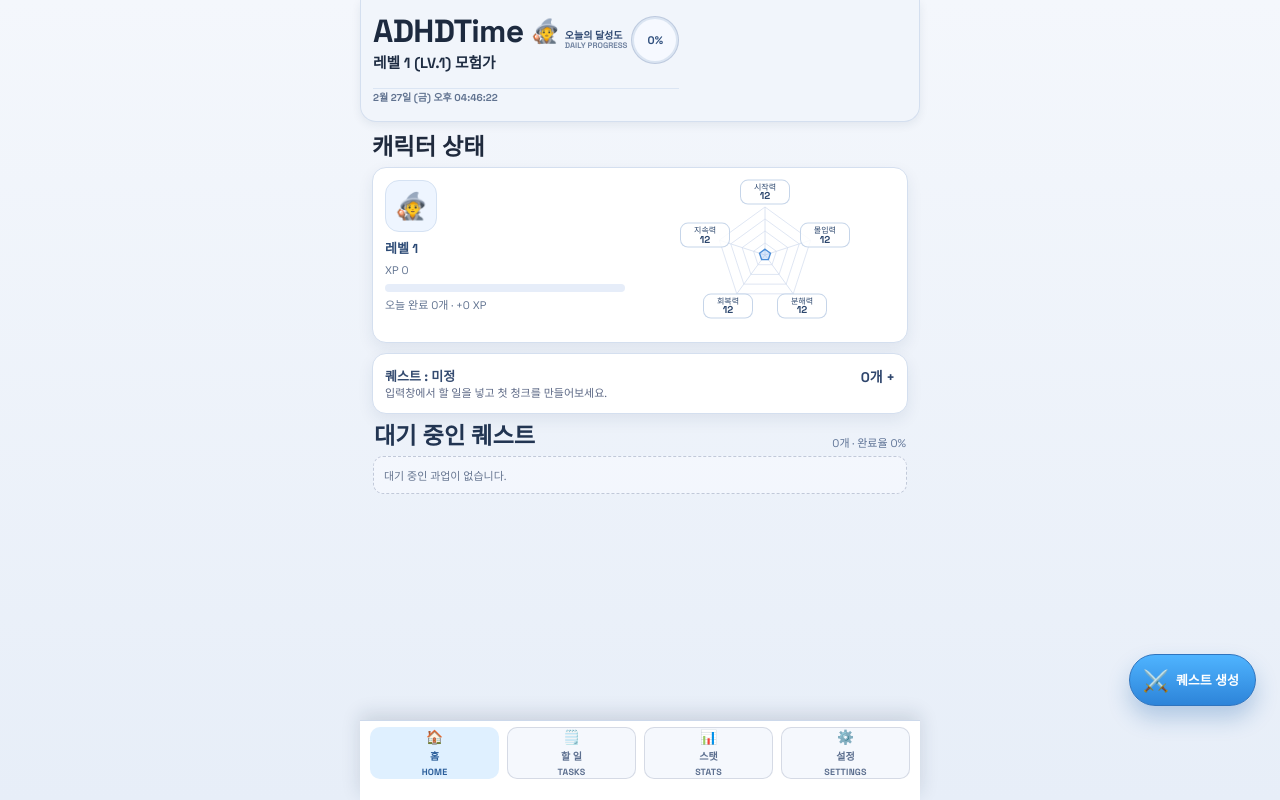
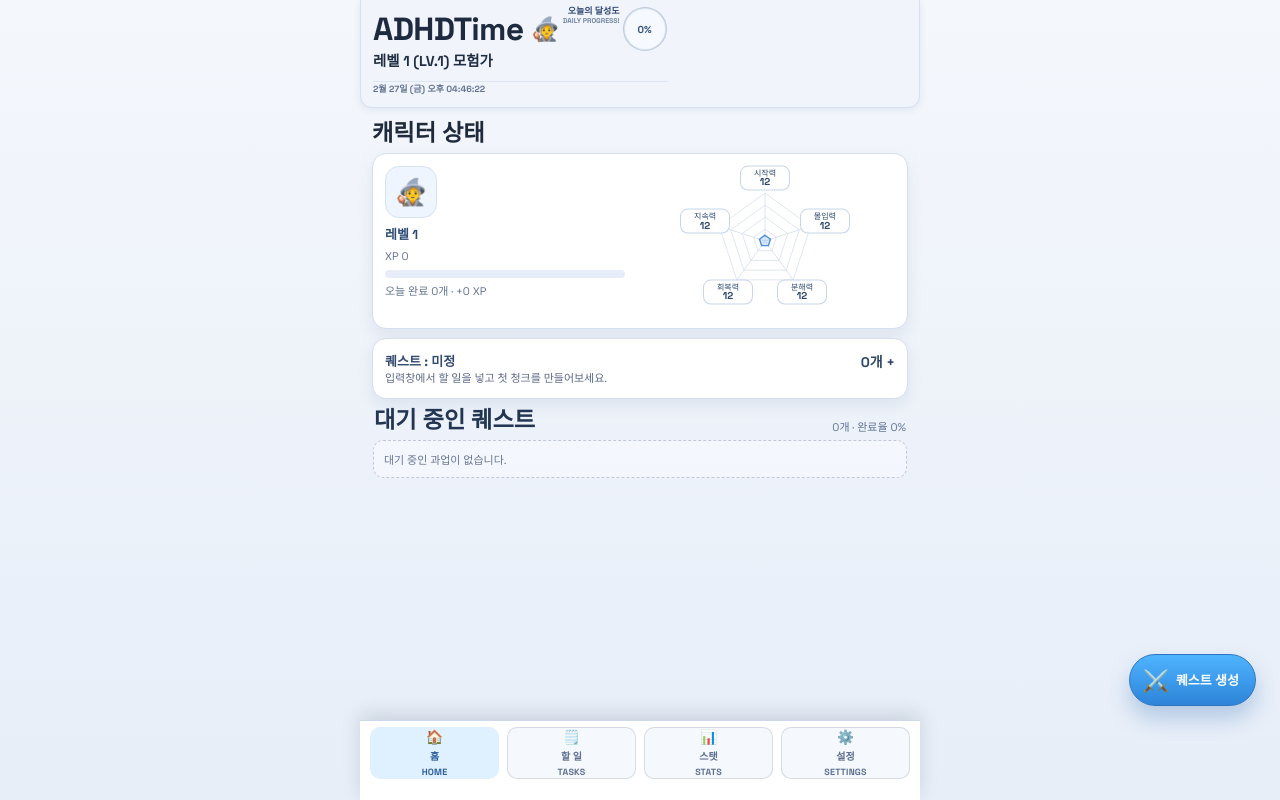
Before and after one commit to sphacker83/adhdtime, a Next.js app: page / in a window 1280 px wide. Built offline with nearby package versions, Linux system fonts and the light colour scheme; a web font is replaced by a local one.

Commit message:
style(mvp): fine tune header parity with main_ui reference

```diff
--- a/features/mvp/components/mvp-dashboard.module.css
+++ b/features/mvp/components/mvp-dashboard.module.css
@@ -1912,7 +1912,7 @@
 
 .shell {
   --layout-max-width: 560px;
-  --header-height: 118px;
+  --header-height: 104px;
   --tab-height: 78px;
   min-height: 100dvh;
   padding: 0 0 calc(var(--tab-height) + env(safe-area-inset-bottom) + 14px);
@@ -1930,27 +1930,29 @@
   width: min(var(--layout-max-width), 100%);
   margin: 0 auto;
   min-height: calc(var(--header-height) + env(safe-area-inset-top));
-  padding: calc(8px + env(safe-area-inset-top)) 12px 8px;
-  border-radius: 0 0 16px 16px;
+  padding: calc(6px + env(safe-area-inset-top)) 12px 6px;
+  border-radius: 0 0 12px 12px;
   border: 1px solid #d4dfef;
   border-top: 0;
   background: #f1f5fb;
-  box-shadow: 0 3px 10px rgba(27, 47, 82, 0.08);
+  box-shadow: 0 2px 8px rgba(27, 47, 82, 0.08);
   display: grid;
   grid-template-rows: auto auto;
-  gap: 6px;
+  gap: 4px;
   z-index: 20;
 }
 
 .topBarMain {
   display: grid;
   grid-template-columns: minmax(0, 1fr) auto;
-  align-items: center;
-  gap: 6px;
+  align-items: start;
+  gap: 4px;
 }
 
 .titleGroup {
   min-width: 0;
+  display: grid;
+  gap: 1px;
 }
 
 .brandTitle {
@@ -1958,7 +1960,7 @@
   display: inline-flex;
   align-items: center;
   gap: 7px;
-  font-size: clamp(1.65rem, 7vw, 2rem);
+  font-size: clamp(1.58rem, 6.4vw, 1.9rem);
   line-height: 1;
   font-weight: 800;
   letter-spacing: -0.02em;
@@ -1972,8 +1974,8 @@
 }
 
 .levelSummary {
-  margin: 1px 0 0;
-  font-size: 0.92rem;
+  margin: 0;
+  font-size: 0.9rem;
   line-height: 1.15;
   font-weight: 700;
   color: #1f2d43;
@@ -1985,44 +1987,45 @@
 
 .progressGroup {
   display: inline-flex;
-  align-items: center;
+  align-items: flex-start;
   justify-content: flex-end;
-  gap: 4px;
+  gap: 3px;
+  padding-top: 1px;
 }
 
 .progressTitle {
   margin: 0;
   display: grid;
-  justify-items: start;
-  text-align: left;
-  font-size: 10px;
+  justify-items: end;
+  text-align: right;
+  font-size: 9px;
   line-height: 1.1;
   font-weight: 800;
   color: #314a72;
 }
 
 .progressTitle span {
-  font-size: 8px;
+  font-size: 7px;
   color: #7284a1;
 }
 
 .progressRing {
-  width: 48px;
-  height: 48px;
+  width: 44px;
+  height: 44px;
   border-radius: 999px;
-  padding: 3px;
+  padding: 2px;
   flex: none;
 }
 
 .progressRingInner strong {
-  font-size: 11px;
+  font-size: 10px;
 }
 
 .headerDateTime {
   margin: 0;
-  padding-top: 3px;
+  padding-top: 2px;
   border-top: 1px solid #dbe5f3;
-  font-size: 10px;
+  font-size: 9px;
   line-height: 1.2;
   font-weight: 700;
   color: #617390;
@@ -2031,11 +2034,11 @@
 .app {
   position: relative;
   width: min(var(--layout-max-width), 100%);
-  margin: 10px auto 0;
+  margin: 8px auto 0;
   padding: 0 12px;
   display: grid;
   align-content: start;
-  gap: 10px;
+  gap: 9px;
   z-index: 2;
 }
 
@@ -2372,7 +2375,7 @@
 
 @media (min-width: 768px) {
   .shell {
-    --header-height: 122px;
+    --header-height: 108px;
     --tab-height: 80px;
   }
 
--- a/features/mvp/components/mvp-dashboard.tsx
+++ b/features/mvp/components/mvp-dashboard.tsx
@@ -1903,7 +1903,7 @@
           <div className={styles.progressGroup}>
             <p className={styles.progressTitle}>
               오늘의 달성도
-              <span>DAILY PROGRESS</span>
+              <span>DAILY PROGRESS!</span>
             </p>
             <div className={styles.progressRing} style={dailyProgressRingStyle} aria-label={`오늘의 달성도 ${dailyProgressPercent}%`}>
               <div className={styles.progressRingInner}>
```
Also changed, not shown: dev/active/mobile-first-ui-image-parity/mobile-first-ui-image-parity-context.md (+5 -2 lines), dev/active/mobile-first-ui-image-parity/mobile-first-ui-image-parity-tasks.md (+1 -0 lines).
